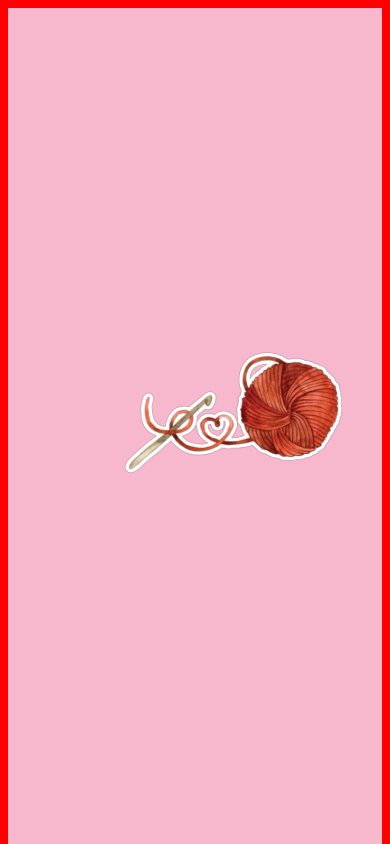
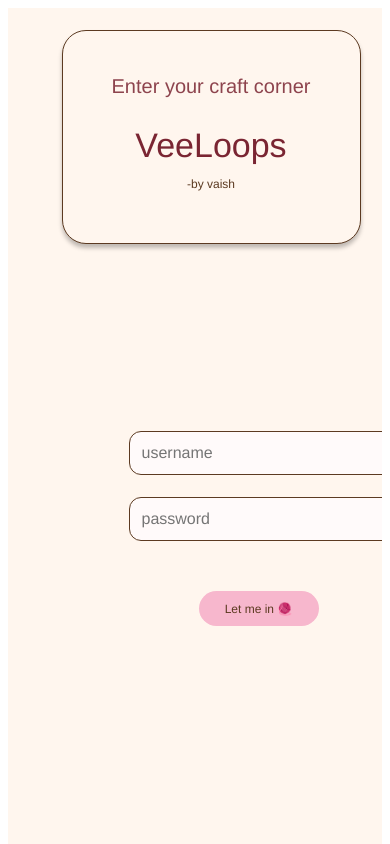
Before and after one commit to vaishu2612/veeloops-frontend, a React (Create React App) app: page / in a window 390 px wide. Shown: the top 844 px of the page. Built offline with nearby package versions, Linux system fonts and the light colour scheme; a web font is replaced by a local one.

Commit message:
remove red bg and fox layout

```diff
--- a/src/components/LoginLayout.css
+++ b/src/components/LoginLayout.css
@@ -159,6 +159,14 @@
     gap: 23px;
     padding: 22px 16px;
   }
+  .left-panel {
+  display: none;
+}
+.login-card {
+  left: 0 !important;
+  top: 0 !important;
+}
+
 
   /* YARN IMAGE (TOP) */
   .yarn-ball-image {
@@ -252,9 +260,3 @@ body {
   max-width: 100%;
   overflow-x: hidden;
 }
-
-@media (max-width: 480px) {
-  body {
-    background: red !important;
-  }
-}
```
